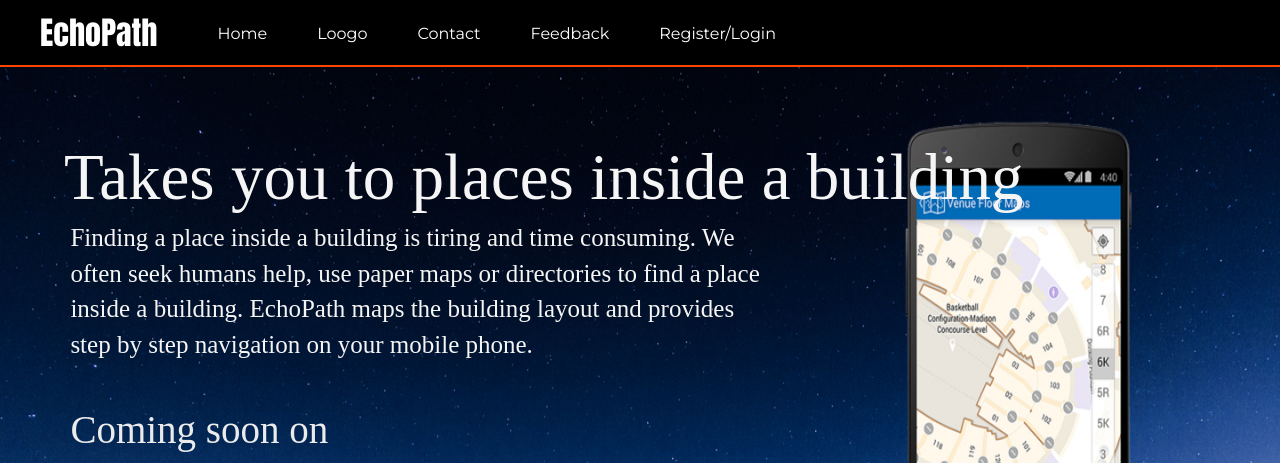
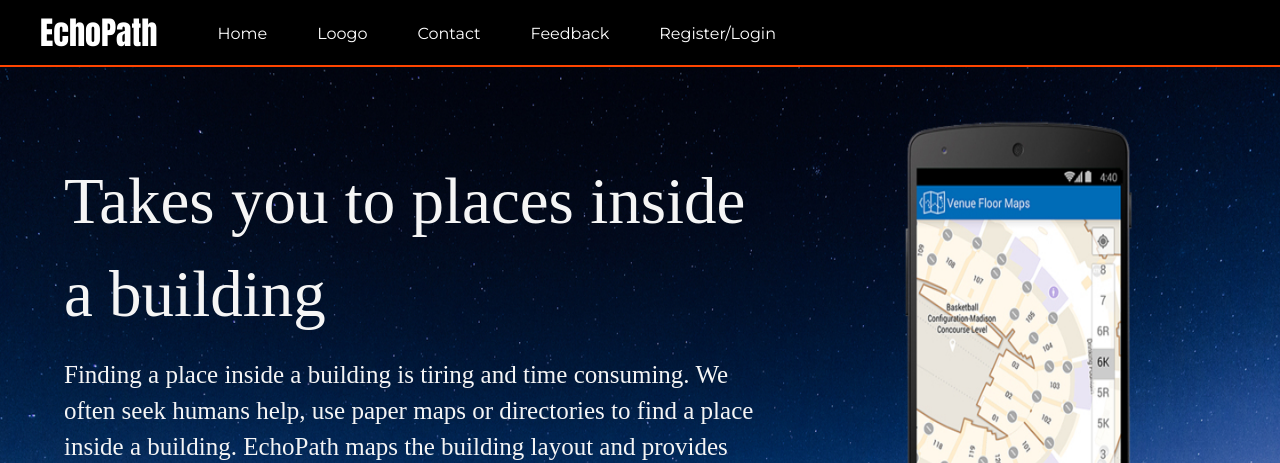
Before and after one commit to sheshankkodam/echopath-uf, a Flask app: page /echopath in a window 1280 px wide. Shown: the top 463 px of the page. Run offline with Flask 2, Linux system fonts and the light colour scheme; parts of the project's set-up code (start-up, migrations or seed data) failed here and were passed over; some libraries are stand-ins or nearby versions.

Commit message:
adjuested padding for the titile changed header to para

```diff
--- a/src/frontend_static/css/echopath.css
+++ b/src/frontend_static/css/echopath.css
@@ -58,8 +58,8 @@ nav ul li a {
 
 .homeEchoPathPitch {
     font-family: Raleway sans-serif;
-    margin: 2% 0% 0% 5%;
-    padding: 0 0 0.5% 0;
+    /*margin: 2% 0% 0% 5%;*/
+    padding: 3% 40% 0.5% 5%;
     color: whitesmoke;
     font-size: 65px;
     display: inline-block;
@@ -69,8 +69,8 @@ nav ul li a {
     font-family: "PT Sans Narrow", serif;
     color: whitesmoke;
     font-size: 25px;
-    /*padding: 0% 70% 0 5%;*/
-    margin: 0% 40% 0 5.5%;
+    padding: 0% 40% 0 5%;
+    /*margin: 0% 40% 0 5.5%;*/
     display: inline-block;
 }
 
--- a/src/templates/echopath.html
+++ b/src/templates/echopath.html
@@ -24,7 +24,7 @@
         </header>
         <div class="divider"></div>
         <div>
-            <h1 class="homeEchoPathPitch">Takes you to places inside a building</h1>
+            <p class="homeEchoPathPitch">Takes you to places inside a building</p>
             <p class="homeEchoPathDesc">Finding a place inside a building is tiring and time consuming. We often seek
                 humans help, use paper maps or directories to find a place inside a building. EchoPath maps the building
                 layout and provides step by step navigation on your mobile phone.
```
